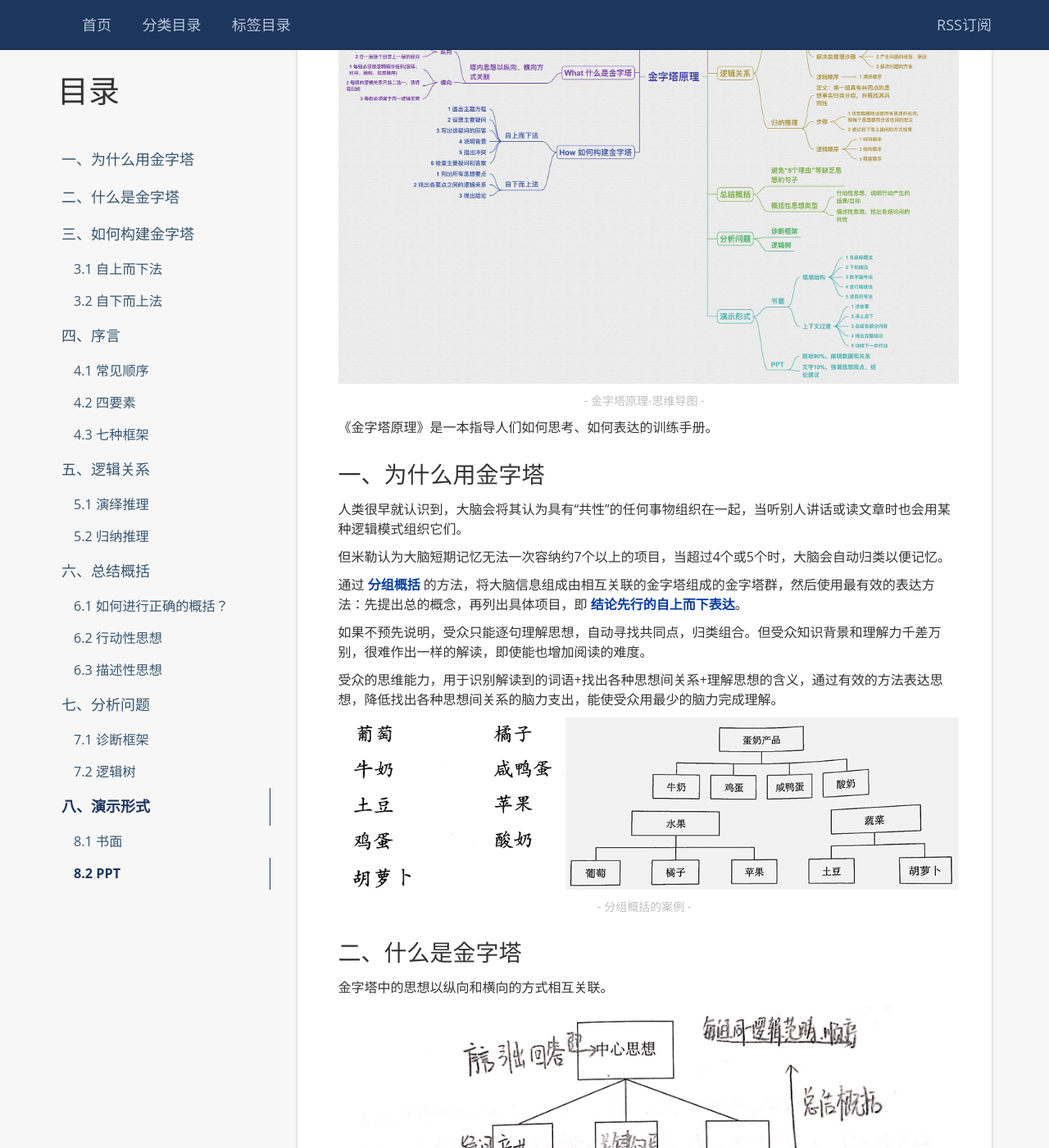
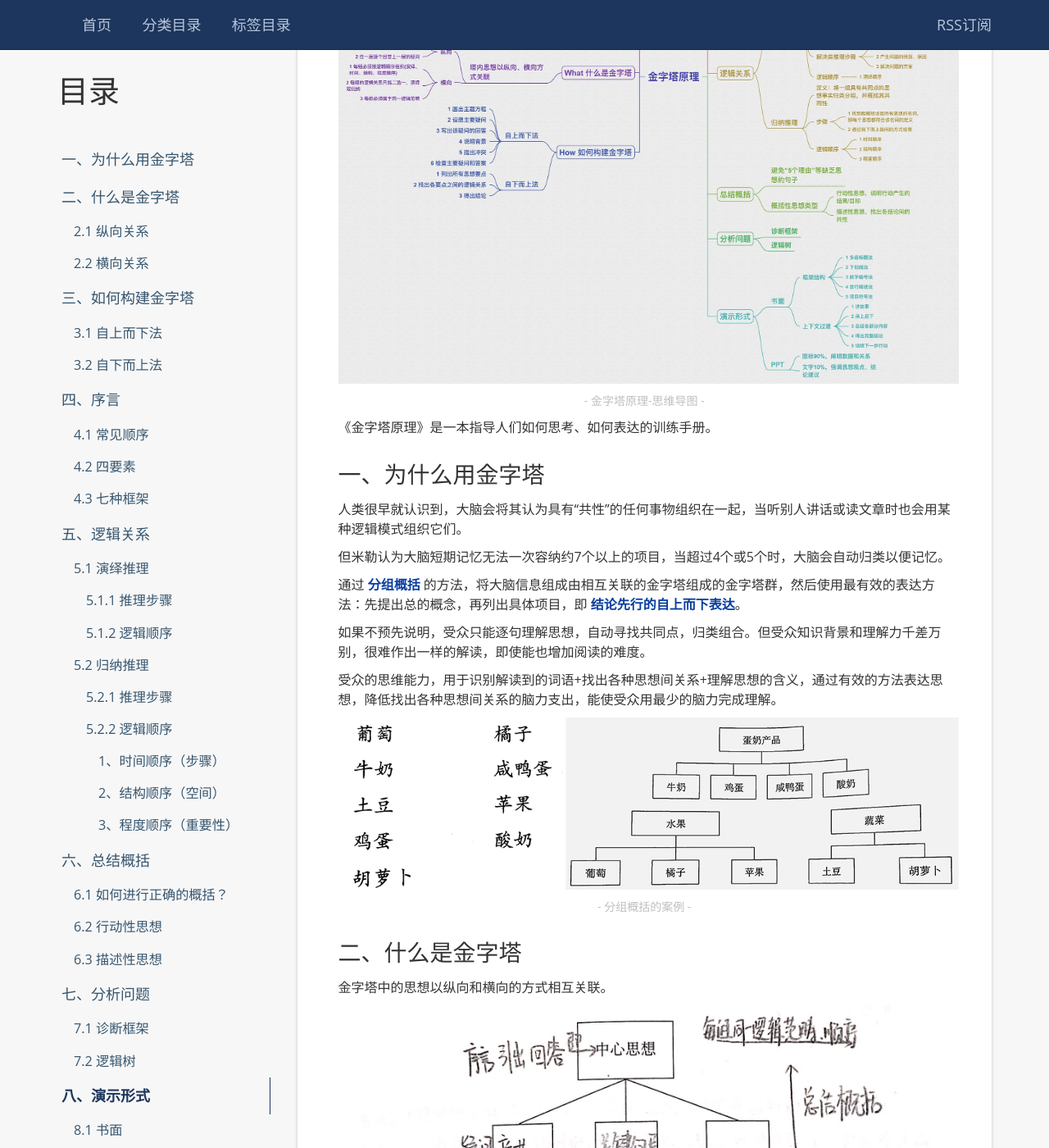
Before and after one commit to ok-lanyan/ok-lanyan.github.io, a Jekyll site: the page built from _posts/2018-08-20-金字塔原理 -芭芭拉·明托.md, in a window 1280 px wide and 1400 px high, scrolled down 591 px. Shown: the whole window at 82% size. Built offline with Jekyll 4.4.1, drawn with Linux system fonts in a browser that asks for light colours; nearby versions of some CDN libraries; comment, search, counter and statistics services are not loaded; some of the changed text lies outside the part shown.

Commit message:
修改金字塔格式

```diff
--- a/_posts/2018-08-20-金字塔原理 -芭芭拉·明托.md
+++ b/_posts/2018-08-20-金字塔原理 -芭芭拉·明托.md
@@ -37,7 +37,7 @@
     img="/styles/images/2018-08-20-pyramid-principle/0201.JPG"
     caption="- 金字塔的内部结构 -" %}
 
-__1）纵向关系__
+## 2.1 纵向关系
 - 任一层次的思想是对其下一层的总结概括。
 
 - 很好的吸引受众注意力，__“疑问-回答”__ 迫使受众按照你的思路产生符合逻辑的反应。
@@ -46,7 +46,7 @@
 
 - 只能在受众需要的时候才提供相应信息，避免在引起受众疑问前先给出问题的答案，重复传递信息。
 
-__2）横向关系__
+## 2.2 横向关系
 - 同组的同层思想必须属于同一逻辑范畴：逻辑关系仅归纳和演绎，二选一。
 
 - 同组的同层思想按逻辑顺序组织：演绎顺序、时间顺序、结构顺序、程度顺序。
@@ -163,7 +163,7 @@
 
 注：演绎的过程不要超过4个步骤，推导出的结论不要超过2个。
 
-__1）推理步骤__
+### 5.1.1 推理步骤
 
 有两种不同的步骤可以完成演绎推理
 
@@ -177,7 +177,7 @@
 2. 产生问题的根源、原因。
 3. 解决问题的方案。
 
-__2）逻辑顺序__
+### 5.1.2 逻辑顺序
 
 演绎顺序，即由演绎推理出来的逻辑顺序。
 
@@ -188,44 +188,47 @@
 1. 正确定义该组思想，找到一个能表示改组所有思想共同点的名词。
 2. 识别并提出与该组思想不相称的思想。
 
-__1）推理步骤__
+### 5.2.1 推理步骤
 
 1. 找到能概括该组所有思想的名词，即每个思想都符合该名词的定义。
 
 2. 通过自下而上提问的方式检查。
 
-__2）逻辑顺序__
+### 5.2.2 逻辑顺序
 
-1. 时间顺序（步骤）
-> 最容易理解，使用最广泛的逻辑顺序。
->
-> 当必须采取多种行动以取得结果时，就构成了一个过程、流程或是一个系统。
->
-> 在按照时间顺序组织的思想中，要按照采取行动的顺序，依次表述达到某一结果必须采取的行动。
->
-> 罗列思想时， __难以区分原因和结果__ 、 __思维中已包含某种逻辑过程__ 是两种常见逻辑不清现象。
-> - 根据结果寻找原因（无法区分原因和结果）：假设自己采取文中的每一项行动，并想象采取每项行动之后产生的结果，就可以判断某项行动是为了在时间上先于另一项行动（兄弟行动），还是为了实现另一项行动（父子行动）。
-> - 揭示隐含的逻辑思路（已包含某逻辑过程）：检查其逻辑顺序，得出的结论可能基于某个隐含的逻辑过程。
+#### 1、时间顺序（步骤）
 
-2. 结构顺序（空间）
-> 通常需要将整体分割为部分，或将部分组合为整体。
->
-> 使用步骤如下：
-> - 划分不同部分，遵循分组的MECE原则：
->     + 各部分之间相互独立（mutually exclusive），没有重叠，有排他性。
->     + 所有部分完全穷尽（collectively exhaustive），没有遗漏，加起来是全部。
-> - 按照自上而下、自左而右的顺序依次描述各个部分。
-> - 对已有逻辑结构提出修改建议。
-> - 用结构顺序概念检查思路，检查在分组中是否有逻辑错误。
+最容易理解，使用最广泛的逻辑顺序。
 
-3. 程度顺序（重要性）
-> 将类似事务按重要性归为一组，每个问题都具有同一共性，区别是共性的程度不同。
->
-> - 创建恰当分组。
->    + 明确每组的所有问题具有共同特性、或源自同一过程、或来自同一结构
->    + 确保所有具有该特性的问题列入该组
->    + 按重要性倒序（常见顺序）、正序（更具戏剧性效果）排序
-> - 识别、调整不恰当分组，找到正确的分组基础，可更清晰的表达自己真实思想。
+当必须采取多种行动以取得结果时，就构成了一个过程、流程或是一个系统。
+
+在按照时间顺序组织的思想中，要按照采取行动的顺序，依次表述达到某一结果必须采取的行动。
+
+罗列思想时， __难以区分原因和结果__ 、 __思维中已包含某种逻辑过程__ 是两种常见逻辑不清现象。
+
+- 根据结果寻找原因（无法区分原因和结果）：假设自己采取文中的每一项行动，并想象采取每项行动之后产生的结果，就可以判断某项行动是为了在时间上先于另一项行动（兄弟行动），还是为了实现另一项行动（父子行动）。
+
+- 揭示隐含的逻辑思路（已包含某逻辑过程）：检查其逻辑顺序，得出的结论可能基于某个隐含的逻辑过程。
+
+#### 2、结构顺序（空间）
+通常需要将整体分割为部分，或将部分组合为整体。
+
+使用步骤如下：
+- 划分不同部分，遵循分组的MECE原则：
+    + 各部分之间相互独立（mutually exclusive），没有重叠，有排他性。
+    + 所有部分完全穷尽（collectively exhaustive），没有遗漏，加起来是全部。
+- 按照自上而下、自左而右的顺序依次描述各个部分。
+- 对已有逻辑结构提出修改建议。
+- 用结构顺序概念检查思路，检查在分组中是否有逻辑错误。
+
+#### 3、程度顺序（重要性）
+将类似事务按重要性归为一组，每个问题都具有同一共性，区别是共性的程度不同。
+
+- 创建恰当分组。
+   + 明确每组的所有问题具有共同特性、或源自同一过程、或来自同一结构
+   + 确保所有具有该特性的问题列入该组
+   + 按重要性倒序（常见顺序）、正序（更具戏剧性效果）排序
+- 识别、调整不恰当分组，找到正确的分组基础，可更清晰的表达自己真实思想。
 
 # 六、总结概括
 我们常常用“10个步骤”、“5个问题”等名词概括，但这些思想间不存在逻辑关系，缺乏思想，而非揭示性的观点。
@@ -312,50 +315,50 @@
 金字塔的逻辑关系+演示=>更好的与人交流，演示有书面和PPT两种。
 
 ## 8.1 书面
-__1）框架结构__
+### 8.1.1 框架结构
 
-1. 多级标题法
-> 基本方法：不同层次的思想，用不同的标记区分；层次越低的思想离页面的左侧越远；同一层次的思想采用同一种表现形式。
->
-> 注意点：
-> - 每层级的标题，不可能只有一个：一个标题代表的是一组思想中的一个，共同解释或支持整体思想。
->
-> - 相同的思想，应使用相同的句型：同组的各小节之间、而非不同组的各小节之间，采用对仗强调一致性。
->
-> - 标题用词应提炼思想的精髓：应尽量简明扼要。
->
-> - 标题与正文分开：标题为眼球而写，不能作为正文的一部分传递信息，紧接标题的第一句话应表明新的话题。
->
-> - 每组标题前应提前集中介绍：说明该组标题将解释或讨论的主要思想，避免读者一头雾水，直到文章结尾才明白。
->
-> - 不要滥用标题：只有当标题有助于说清楚，有助于受读者领会时才使用。
+#### 1、多级标题法
+基本方法：不同层次的思想，用不同的标记区分；层次越低的思想离页面的左侧越远；同一层次的思想采用同一种表现形式。
 
-2. 下划线法
-> 用下划线标出关键句的所有支持性论点，更低层次的论点也用下划线标出，但在字体和首行缩进上有区别。
->
-> 注意点：
-> - 必须严格使用“疑问-回答”结构：下一层次的各论点有且只有回答上一层次论点提出的问题，避免破坏清晰的逻辑。
->
-> - 必须注意论点的措辞，形容论点的信息越少越好：简化措辞，使读者尽快抓住核心。
->
-> - 坚决把论点限制在演绎推理和归纳推理的框架内：演绎推理永远不会有4个以上论点，归纳推理则不会超过5个，如果超过，应重新考虑分组、归类。
+注意点：
+- 每层级的标题，不可能只有一个：一个标题代表的是一组思想中的一个，共同解释或支持整体思想。
 
-3. 数字编号法
-> 优点是方便准确的查找，缺点是分散读者对文章整体的关注，并且如果删去部分段落需要重新编号。
->
-> “1 1.1 1.1.1”编号体系更为常见，序言、总结性概括、连接性评论或次要论点的引言所在段落，都不必编号。
+- 相同的思想，应使用相同的句型：同组的各小节之间、而非不同组的各小节之间，采用对仗强调一致性。
 
-4. 首行缩进法
-> 适合于文章很短、却仍要处理并突出不同层次的思想的情况。
->
-> 重要规则要用相同句型表达观点。通过表现格式区分，有助于理解思想、检查思想是否说清楚。
+- 标题用词应提炼思想的精髓：应尽量简明扼要。
 
-5. 项目符号法
-> 首行缩进法的变形，通常用于写项目进度小结。
->
-> 也是层次越低的思想观点离页面的左侧越远。
+- 标题与正文分开：标题为眼球而写，不能作为正文的一部分传递信息，紧接标题的第一句话应表明新的话题。
 
-__2）上下文过渡__
+- 每组标题前应提前集中介绍：说明该组标题将解释或讨论的主要思想，避免读者一头雾水，直到文章结尾才明白。
+
+- 不要滥用标题：只有当标题有助于说清楚，有助于受读者领会时才使用。
+
+#### 2、下划线法
+用下划线标出关键句的所有支持性论点，更低层次的论点也用下划线标出，但在字体和首行缩进上有区别。
+
+注意点：
+- 必须严格使用“疑问-回答”结构：下一层次的各论点有且只有回答上一层次论点提出的问题，避免破坏清晰的逻辑。
+
+- 必须注意论点的措辞，形容论点的信息越少越好：简化措辞，使读者尽快抓住核心。
+
+- 坚决把论点限制在演绎推理和归纳推理的框架内：演绎推理永远不会有4个以上论点，归纳推理则不会超过5个，如果超过，应重新考虑分组、归类。
+
+#### 3、数字编号法
+优点是方便准确的查找，缺点是分散读者对文章整体的关注，并且如果删去部分段落需要重新编号。
+
+“1 1.1 1.1.1”编号体系更为常见，序言、总结性概括、连接性评论或次要论点的引言所在段落，都不必编号。
+
+#### 4、首行缩进法
+适合于文章很短、却仍要处理并突出不同层次的思想的情况。
+
+重要规则要用相同句型表达观点。通过表现格式区分，有助于理解思想、检查思想是否说清楚。
+
+#### 5、项目符号法
+首行缩进法的变形，通常用于写项目进度小结。
+
+也是层次越低的思想观点离页面的左侧越远。
+
+### 8.1.2 上下文过渡
 
 在每组主要思想观点开始或结束的地方，让受众知道已经论述和下一步论述的内容，同时保证论点之间的连接顺畅。
 
@@ -386,7 +389,7 @@
     img="/styles/images/2018-08-20-pyramid-principle/0801.JPG"
     caption="- 用PPT呈现金字塔结构 -" %}
 
-__1）文字PPT__
+### 8.2.1 文字PPT
 
 听众最感兴趣的不是PPT，而是你，你才是表演的明星。
 
@@ -405,7 +408,7 @@
 - 趣味性，取决于布局、字号、颜色的运用，可以加些线框
 - 逐级展开呈现，边演示边解释，明确主次
 
-__2）图表PPT__
+### 8.2.2 图表PPT
 
 图表采取视觉关系的交流手段，介绍大量数据和纯文字无法传达的复杂信息。
 
```
